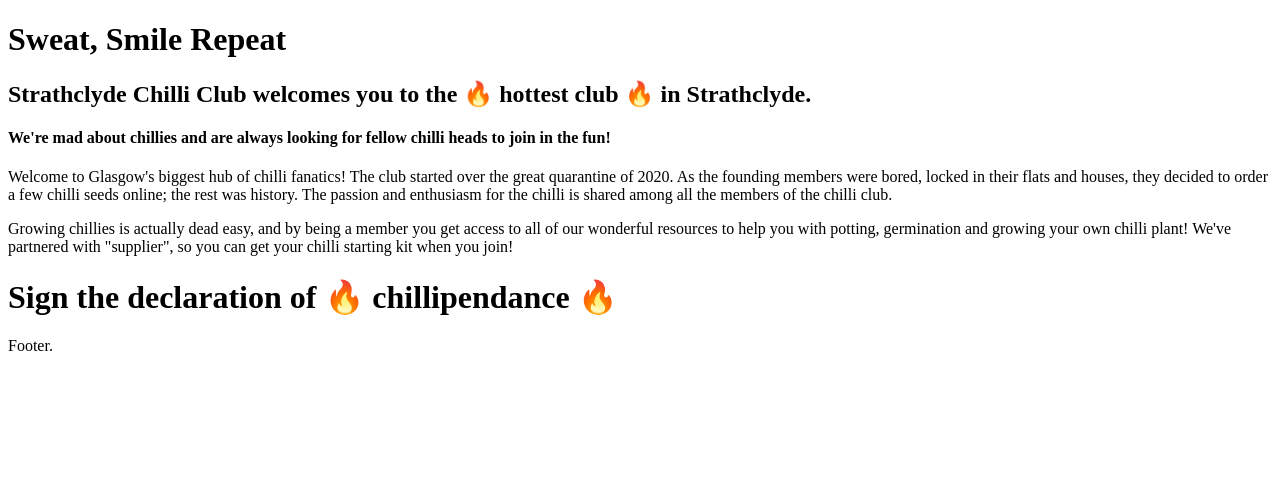
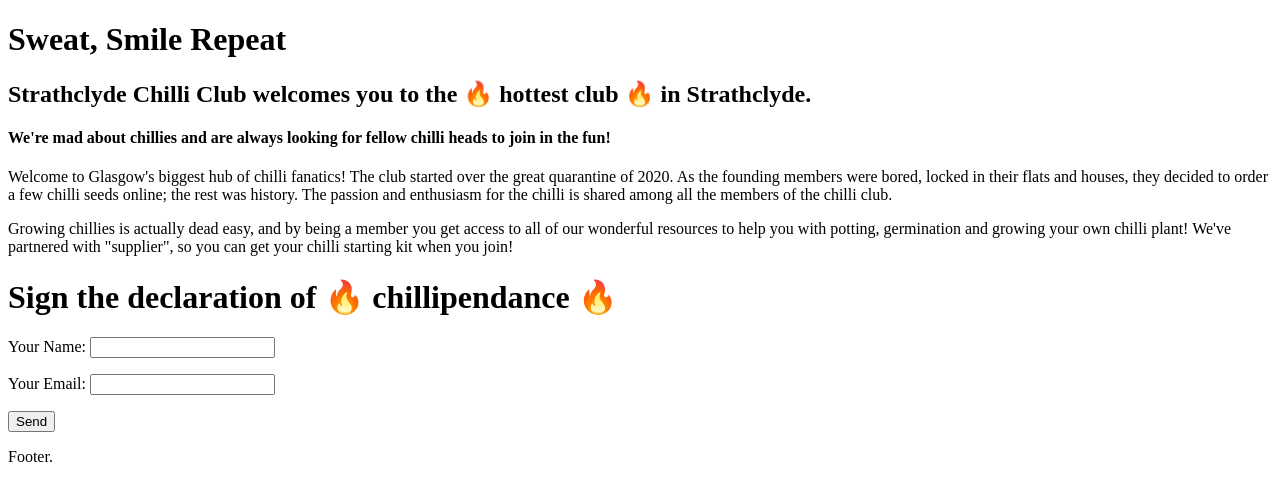
Before and after one commit to wiktor-jurek/chilli-club-uk, a plain HTML site: page index.html in a window 1280 px wide. Drawn offline with Linux system fonts and the light colour scheme.

Commit message:
add form

```diff
--- a/index.html
+++ b/index.html
@@ -18,9 +18,20 @@
     Growing chillies is actually dead easy, and by being a member you get access to all of our wonderful resources to help you with potting, germination and growing your own chilli plant! We've partnered with "supplier", so you can get your chilli starting kit when you join!
 </p>
 
-<form action="">
-    <h1>Sign the declaration of 🔥 chillipendance 🔥</h1>
+<h1>Sign the declaration of 🔥 chillipendance 🔥</h1>
+<form name="contact" method="POST" data-netlify="true">
+  <p>
+    <label>Your Name: <input type="text" name="name" /></label>
+  </p>
+  <p>
+    <label>Your Email: <input type="email" name="email" /></label>
+  </p>
+  <p>
+    <button type="submit">Send</button>
+  </p>
 </form>
+
+
 <footer>
     Footer.
 </footer>
```
